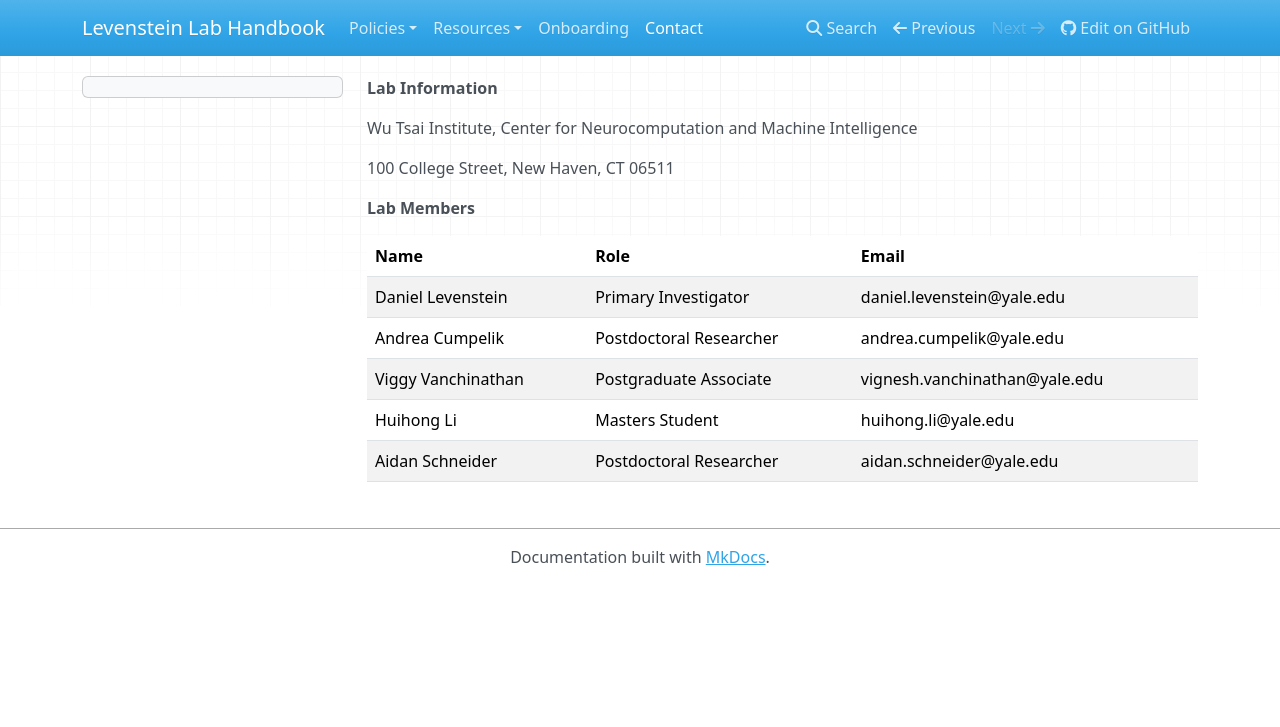
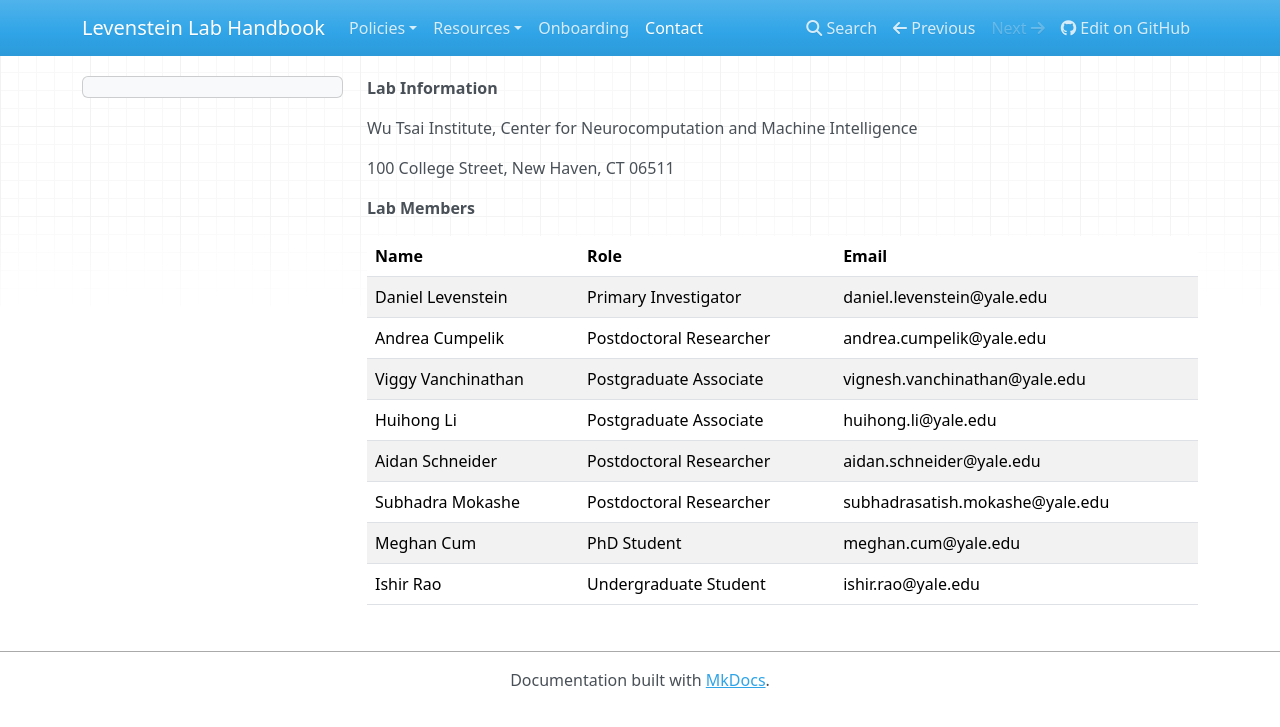
Before and after one commit to LevensteinLab/Lab-Handbook, an MkDocs documentation site: the page built from docs/contact.md, in a window 1280 px wide. Shown: the top 727 px of the page. Built offline with MkDocs 1.6.1, drawn with Linux system fonts in a browser that asks for light colours; nearby versions of some CDN libraries.

Commit message:
Update contact information and add new team members

```diff
--- a/docs/contact.md
+++ b/docs/contact.md
@@ -11,5 +11,8 @@ Wu Tsai Institute, Center for Neurocomputation and Machine Intelligence
 | Daniel Levenstein | Primary Investigator | daniel.levenstein@yale.edu |
 | Andrea Cumpelik | Postdoctoral Researcher | andrea.cumpelik@yale.edu |
 | Viggy Vanchinathan | Postgraduate Associate | vignesh.vanchinathan@yale.edu |
-| Huihong Li | Masters Student | huihong.li@yale.edu |
+| Huihong Li | Postgraduate Associate | huihong.li@yale.edu |
 | Aidan Schneider | Postdoctoral Researcher | aidan.schneider@yale.edu |
+| Subhadra Mokashe | Postdoctoral Researcher | subhadrasatish.mokashe@yale.edu |
+| Meghan Cum | PhD Student | meghan.cum@yale.edu |
+| Ishir Rao | Undergraduate Student | ishir.rao@yale.edu |
```
